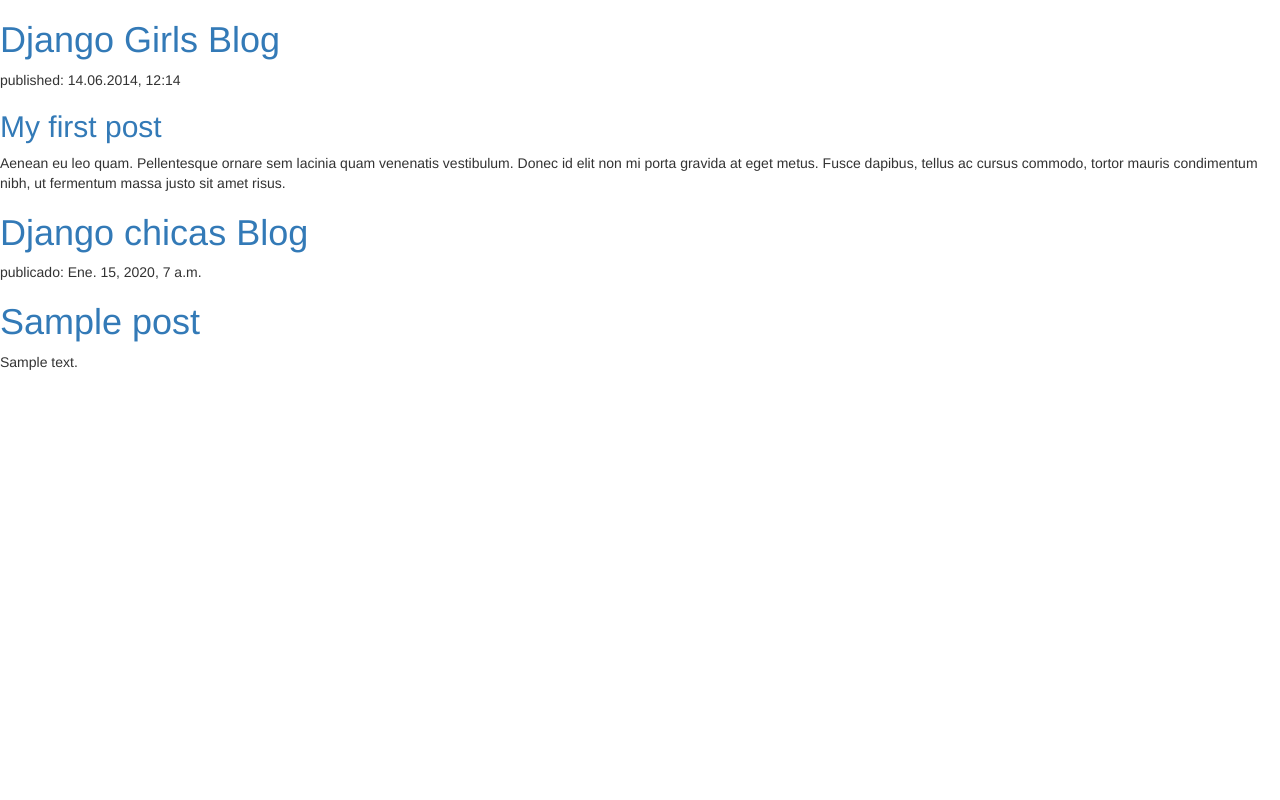
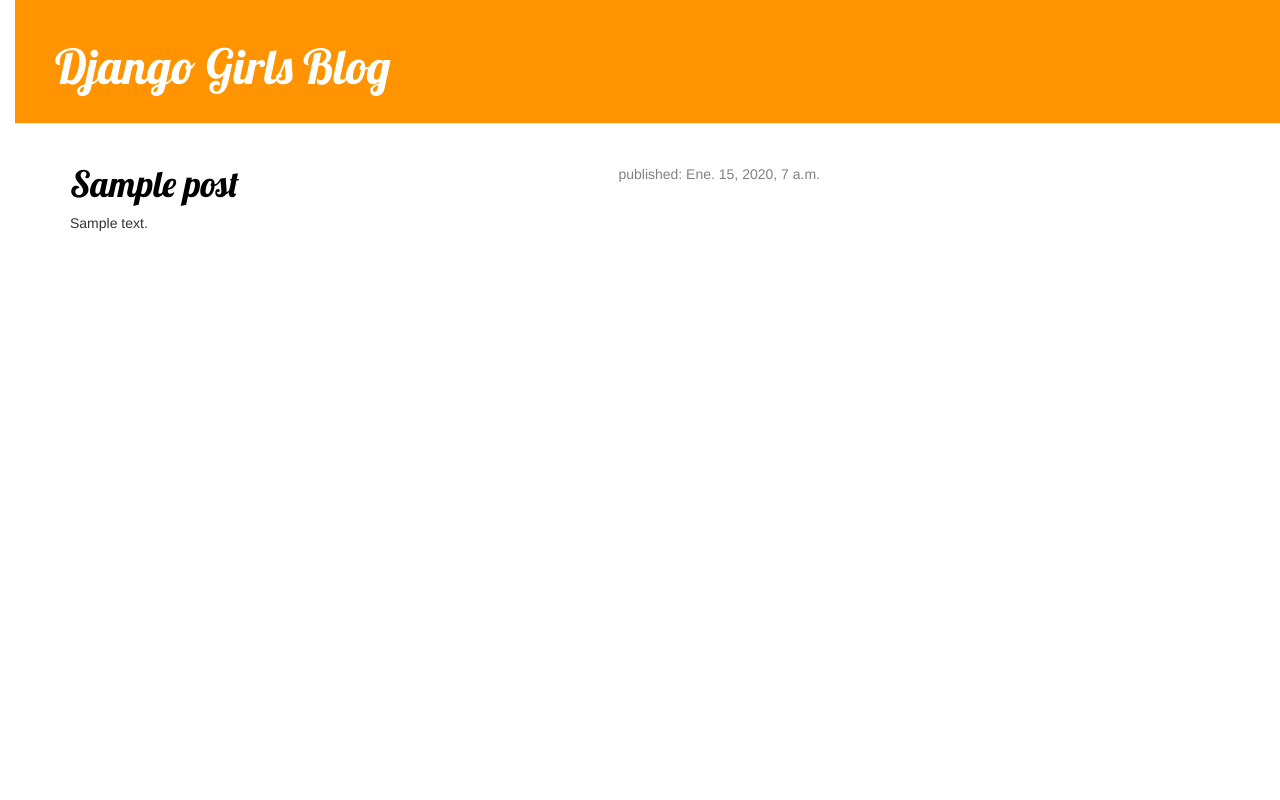
Before and after one commit to ErnestoCb/my-first-blog, a Django app: template blog/templates/blog/post_list.html in a window 1280 px wide. Run offline with Django 3.2, Linux system fonts and the light colour scheme; the template is opened without the code that fills it: values that come from a table or form of the project are taken from there, others are empty; tables that the repository leaves empty hold one stand-in row (values such as "Sample post"); some libraries are stand-ins or nearby versions.

Commit message:
css agregado

```diff
--- a/blog/static/css/blog.css
+++ b/blog/static/css/blog.css
@@ -0,0 +1,56 @@
+h1 a {
+    color: #FCA205;
+    font-family: 'lOBSTER';
+}
+
+body {
+    padding-left: 15px;
+}
+
+.page-header {
+    background-color: #ff9400;
+    margin-top: 0;
+    padding: 20px 20px 20px 40px;
+}
+
+.page-header h1, .page-header h1 a, .page-header h1 a:visited, .page-header h1 a:active{
+    color: #ffffff;
+    font-size: 36pt;
+    text-decoration: none;
+}
+
+.content {
+    margin-left: 40px;
+}
+
+h1, h2, h3, h4 {
+    font-family: 'lOBSTER', cursive;
+}
+
+.date {
+    float: right;
+    color: #828282;
+}
+
+.save {
+    float: right;
+}
+
+.post-form textarea, .post-form input {
+    width: 100%;
+}
+
+.top-menu, .top-menu:hover, .top-menu:visited {
+    color: #ffffff;
+    float: right;
+    font-size: 26pt;
+    margin-right: 20px;
+}
+
+.post {
+    margin-bottom: 70px;
+}
+
+.post h1 a, .post h1 a:visited {
+    color: #000000;
+}
--- a/blog/templates/blog/post_list.html
+++ b/blog/templates/blog/post_list.html
@@ -1,30 +1,32 @@
 <html>
+{% load static %}
     <head>
         <title>Django Girls blog</title>
         <link rel="stylesheet" href="//maxcdn.bootstrapcdn.com/bootstrap/3.2.0/css/bootstrap.min.css">
         <link rel="stylesheet" href="//maxcdn.bootstrapcdn.com/bootstrap/3.2.0/css/bootstrap-theme.min.css">
+        <link href="//fonts.googleapis.com/css?family=Lobster&subset=latin,latin-ext" rel="stylesheet" type="text/css">
+        <link rel="stylesheet" href="{% static 'css/blog.css' %}">
     </head>
     <body>
-        <div>
+        <div class="page-header">
             <h1><a href="/">Django Girls Blog</a></h1>
         </div>
 
-        <div>
-            <p>published: 14.06.2014, 12:14</p>
-            <h2><a href="">My first post</a></h2>
-            <p>Aenean eu leo quam. Pellentesque ornare sem lacinia quam venenatis vestibulum. Donec id elit non mi porta gravida at eget metus. Fusce dapibus, tellus ac cursus commodo, tortor mauris condimentum nibh, ut fermentum massa justo sit amet risus.</p>
+        <div class="content container">
+            <div class="row">
+                <div class="col-md-8">
+                    {% for post in posts %}
+                        <div class="post">
+                            <div class="date">
+                                <p>published: {{ post.published_date }}</p>
+                            </div>
+                            <h1><a href="">{{ post.title }}</a></h1>
+                            <p>{{ post.text|linebreaksbr }}</p>
+                        </div>
+                    {% endfor %}
+                </div>
+            </div>
         </div>
-
-        <div>
-            <h1><a href="/">Django chicas Blog</a></h1>
-        </div>
-        {% for post in posts %}
-        <div>
-            <p>publicado: {{ post.published_date }}</p>
-            <h1><a href="">{{ post.title }}</a></h1>
-            <p>{{ post.text|linebreaksbr }}</p>
-        </div>
-        {% endfor %}
 
     </body>
 </html>
```
